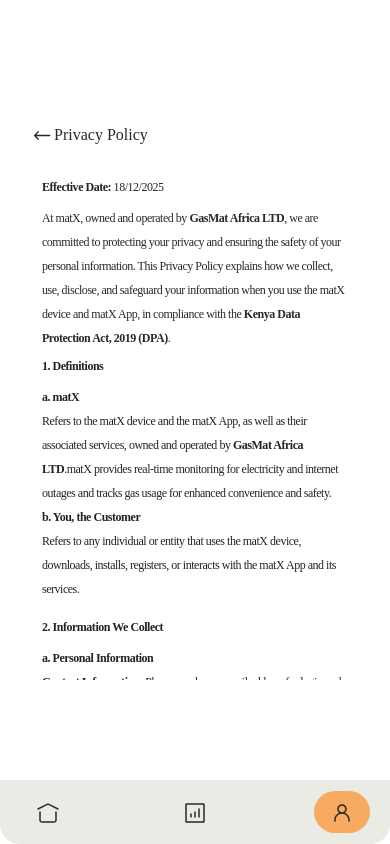
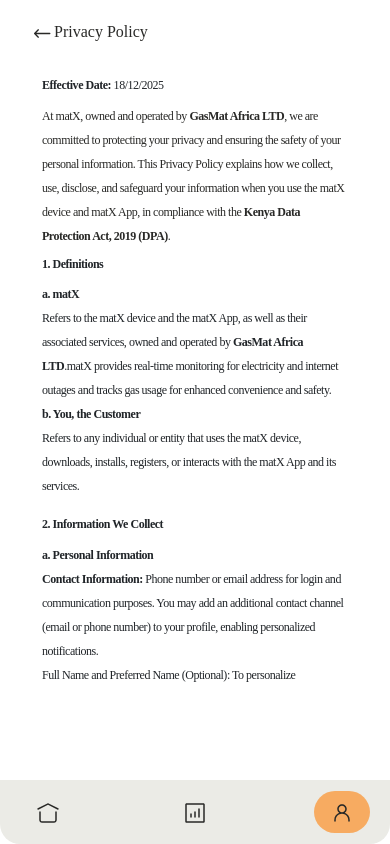
Before and after one commit to sirrotich/my.matx.africa, a React (Vite) app: page /privacy in a window 390 px wide. Built offline with nearby package versions, Linux system fonts and the light colour scheme; no server answers; sample sign-in values are in the browser's storage.

Commit message:
Update Privacy.css

```diff
--- a/src/styles/Privacy.css
+++ b/src/styles/Privacy.css
@@ -27,10 +27,18 @@
 
 
   .privacy-container {
-    overflow-y:scroll;
+    overflow-y: scroll;
+    scrollbar-width: none;  /* Firefox */
+    -ms-overflow-style: none;  /* IE and Edge */
     padding: 0 15px;
     min-height: 400px;
   }
+
+  /* Hide scrollbar for Chrome, Safari and Opera */
+  .privacy-container::-webkit-scrollbar {
+    display: none;
+  }
+
 
 
   .navigation-privacy {
@@ -146,7 +154,18 @@
     .privacy-page {
       border: none;
       border-radius: 0;
+      height: 100vh;
     }
+
+    .privacy-container {
+      overflow-y: scroll;
+      scrollbar-width: none;  /* Firefox */
+      -ms-overflow-style: none;  /* IE and Edge */
+      padding: 0 15px;
+      min-height: 630px;
+
+    }
+
 
     .bottom-nav {
         position: fixed;
```
